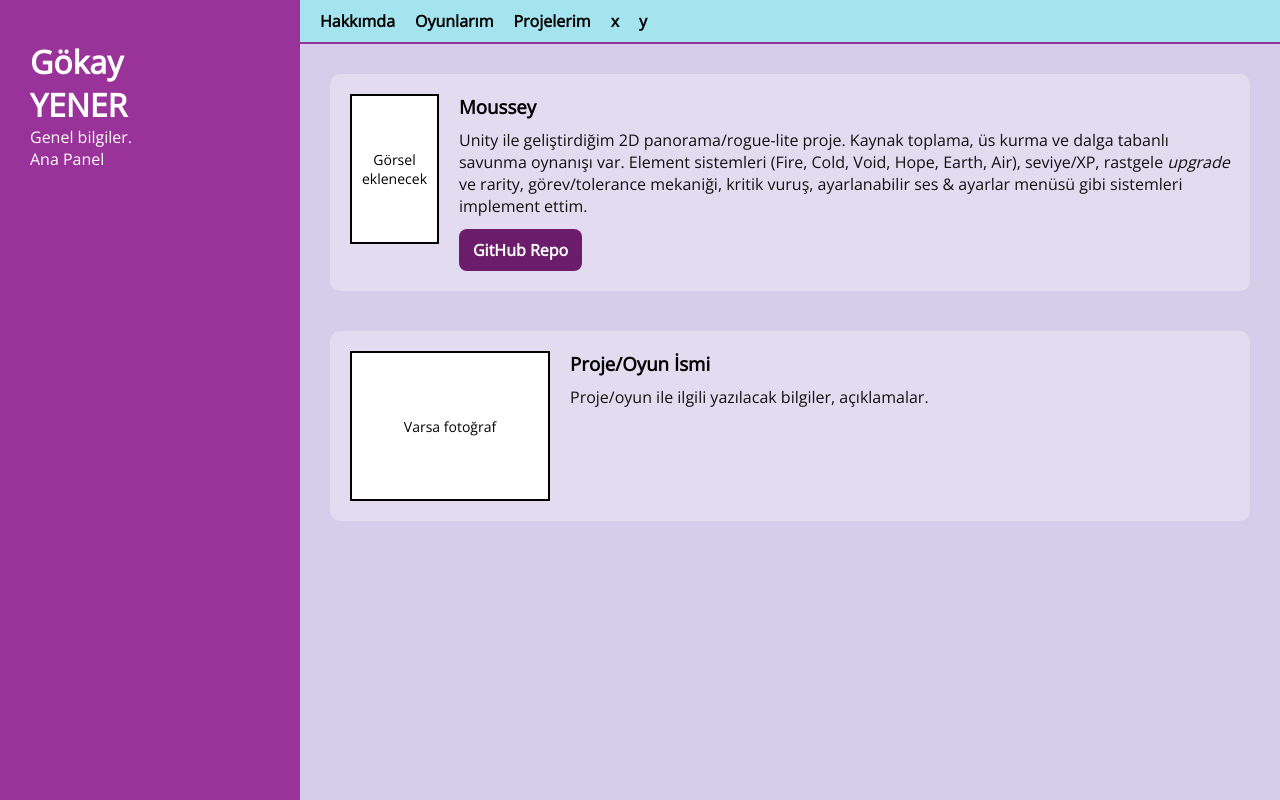
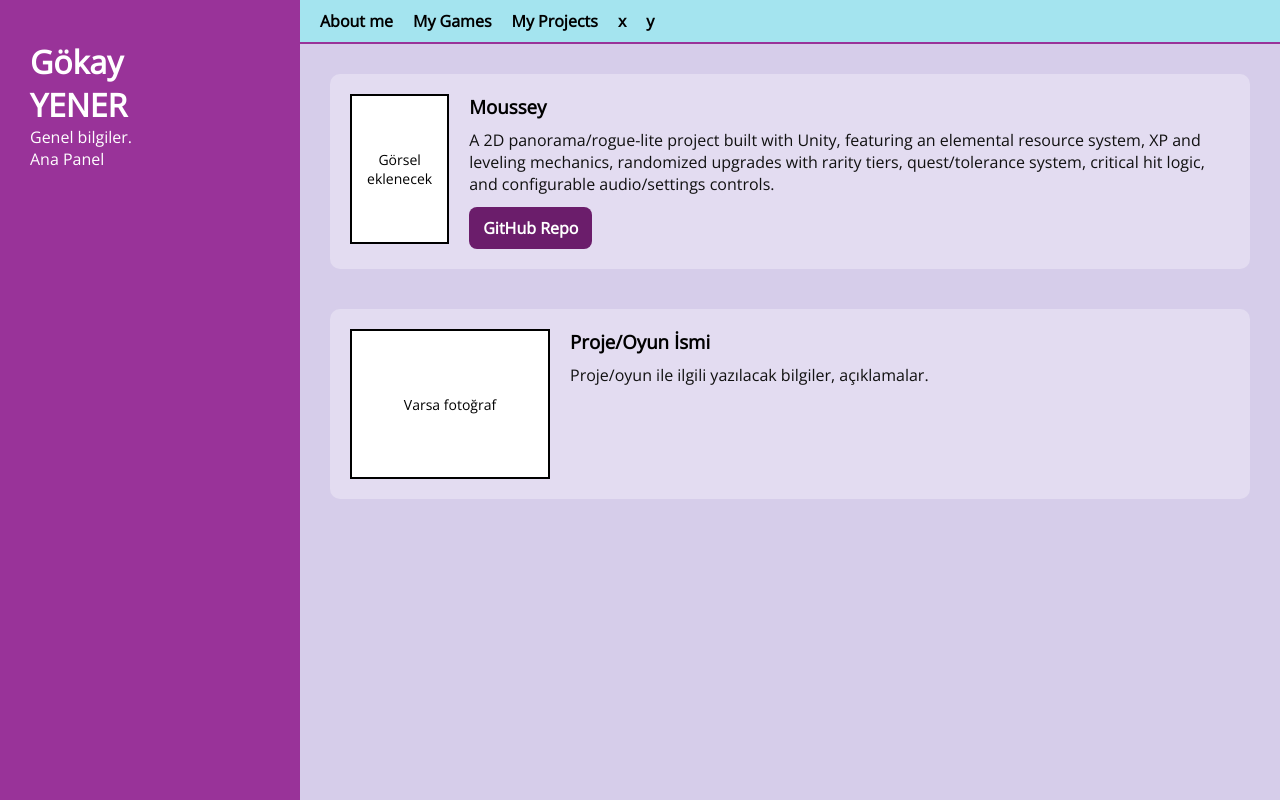
Before and after one commit to Gokayy1/Gokayy1.github.io, a plain HTML site: page index.html in a window 1280 px wide. Drawn offline with nearby package versions, Linux system fonts and the light colour scheme.

Commit message:
Update index.html

```diff
--- a/index.html
+++ b/index.html
@@ -14,9 +14,9 @@
 
   <div class="content">
     <div class="navbar">
-      <a href="#">Hakkımda</a>
-      <a href="#">Oyunlarım</a>
-      <a href="#">Projelerim</a>
+      <a href="#">About me</a>
+      <a href="#">My Games</a>
+      <a href="#">My Projects</a>
       <a href="#">x</a>
       <a href="#">y</a>
     </div>
@@ -27,10 +27,8 @@
   <div class="project-info">
     <h3>Moussey</h3>
     <p>
-      Unity ile geliştirdiğim 2D panorama/rogue-lite proje. Kaynak toplama, üs kurma ve
-      dalga tabanlı savunma oynanışı var. Element sistemleri (Fire, Cold, Void, Hope, Earth, Air),
-      seviye/XP, rastgele <em>upgrade</em> ve rarity, görev/tolerance mekaniği, kritik vuruş,
-      ayarlanabilir ses & ayarlar menüsü gibi sistemleri implement ettim.
+      A 2D panorama/rogue-lite project built with Unity, featuring an elemental resource system, XP and leveling mechanics,
+      randomized upgrades with rarity tiers, quest/tolerance system, critical hit logic, and configurable audio/settings controls.
     </p>
     <div class="project-actions">
       <a class="btn" href="https://github.com/Gokayy1/ProjectMoussey" target="_blank" rel="noopener">GitHub Repo</a>
```
